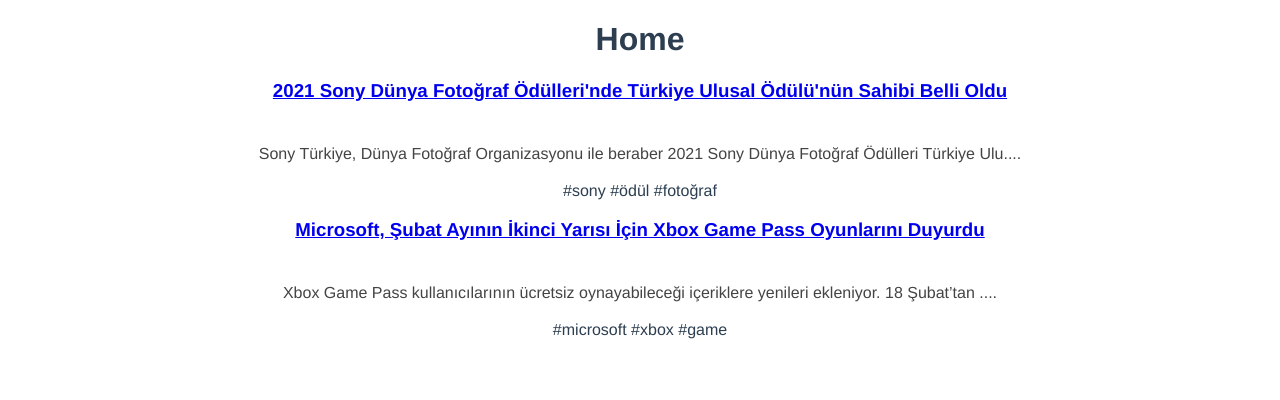
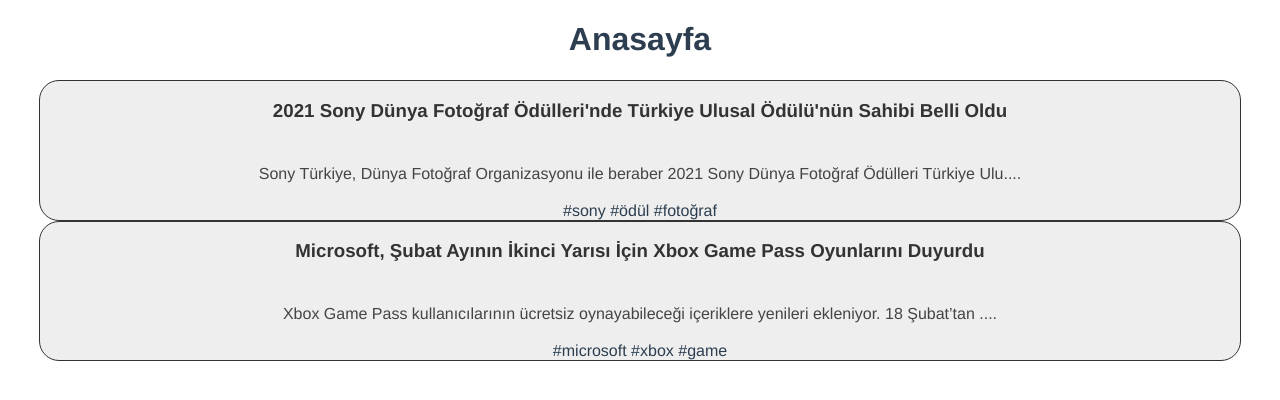
Before and after one commit to emirxmertoglu/emir-blog, a Vue app: page / in a window 1280 px wide. Shown: the top 400 px of the page. Built offline with nearby package versions, Linux system fonts and the light colour scheme; data requests are answered from the project's data file.

Commit message:
some style customizations

```diff
--- a/src/components/SinglePost.vue
+++ b/src/components/SinglePost.vue
@@ -31,4 +31,15 @@
 </script>
 
 <style>
+.post {
+  background: #eee;
+  border: 1px solid #333;
+  margin: 20px auto;
+  border-radius: 20px;
+}
+
+.post a {
+  color: #333;
+  text-decoration: none;
+}
 </style>
--- a/src/views/Home.vue
+++ b/src/views/Home.vue
@@ -1,6 +1,6 @@
 <template>
   <div class="home">
-    <h1>Home</h1>
+    <h1>Anasayfa</h1>
     <div v-if="error">
       {{ error }}
     </div>
```
